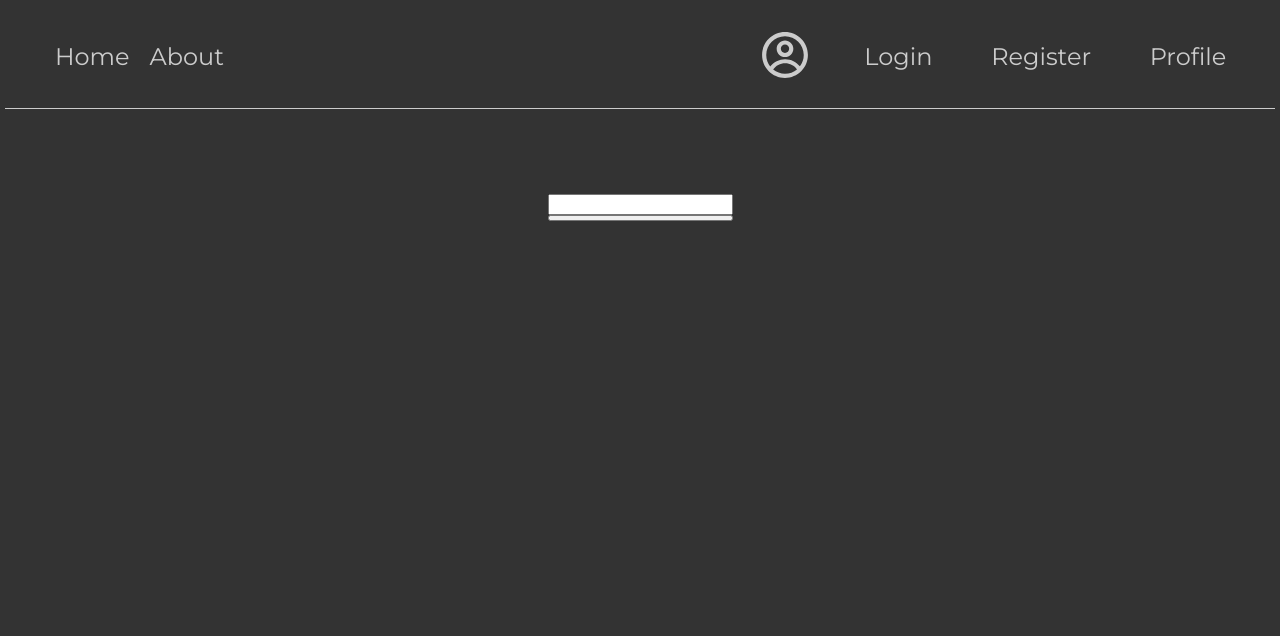
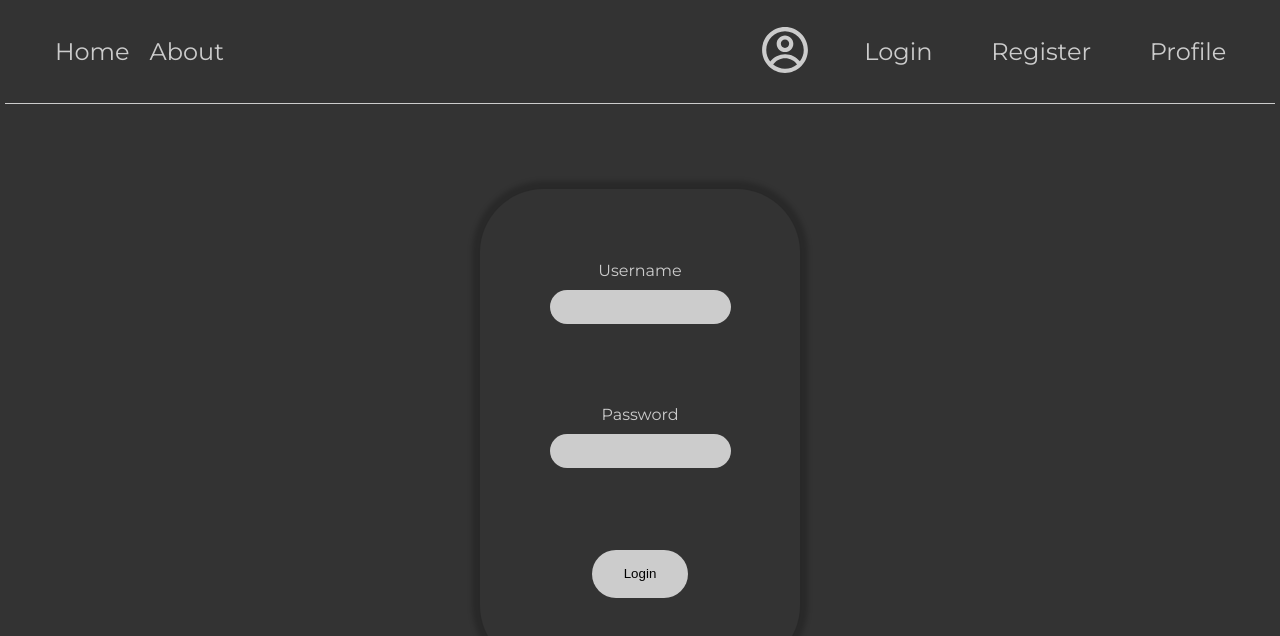
Before and after one commit to SenInao/senharald.com, a React (Create React App) app in the folder frontend/: page /login in a window 1280 px wide. Shown: the top 636 px of the page. Built offline with nearby package versions, Linux system fonts and the light colour scheme.

Commit message:
added css animations

```diff
--- a/frontend/src/components/Login.css
+++ b/frontend/src/components/Login.css
@@ -1,12 +1,86 @@
 .Loginpage {
-	display: flex;
-	flex-direction: column;
-	justify-content: center;
-	align-items: center;
+  height: 100vh;
+
+  display: flex;
+  justify-content: center;
 }
 
-.Loginpage form {
-	display: flex;
-	flex-direction: column;
-	margin: 5rem;
+.inputform-container {
+  margin-top: 10vh;
+  width: 40vh;
+  height: 60vh;
+  display: flex;
+  flex-direction: column;
+  align-items: center;
+  justify-content:space-evenly;
+
+  box-shadow: 0px 0px 5px 8px rgba(0,0,0,0.2);
+  border-radius: 4rem;
 }
+
+.input-container {
+  display: flex;
+  flex-direction: column;
+  text-align: center;
+}
+
+.input-container input {
+  margin: 10px;
+
+  border-radius: 2rem;
+  border: none;
+  height: 2rem;
+  background-color: var(--text-color);
+}
+
+@keyframes text{
+  0% {left: -50vw;}
+  100% {left: 0%;}
+}
+
+.input-container #username-text{
+  position: relative;
+  animation-name: text;
+  animation-duration: 0.5s;
+}
+
+.input-container #password-text{
+  position: relative;
+  animation-name: text;
+  animation-duration: 1.1s;
+}
+
+@keyframes input{
+  0% {left: 100vw;}
+  100% {left: 0%;}
+}
+
+.input-container #username-input{
+  position: relative;
+  animation-name: input;
+  animation-duration: 0.8s;
+}
+
+.input-container #password-input{
+  position: relative;
+  animation-name: input;
+  animation-duration: 1.4s;
+}
+
+@keyframes button {
+  0% {top: 100vh;}
+  100% {top: 0%;}
+}
+
+.inputform-container button {
+  height: 3rem;
+  width: 6rem;
+  border: none;
+  background-color: var(--text-color);
+  border-radius: 2rem;
+  color: black;
+
+  position: relative;
+  animation-name: button;
+  animation-duration: 1.5s;
+}
--- a/frontend/src/components/Login.tsx
+++ b/frontend/src/components/Login.tsx
@@ -3,10 +3,18 @@ import "./Login.css"
 const Login = () => {
 	return (
 		<div className="Loginpage">
-			<form>
-				<input type="text"></input>
-				<button></button>
-			</form>
+      <div className="inputform-container">
+        <div className="input-container">
+          <label id="username-text">Username</label>
+          <input type="text" id="username-input"/>
+        </div>
+
+        <div className="input-container">
+          <label id="password-text">Password</label>
+          <input type="text" id="password-input"/>
+        </div>
+        <button>Login</button>
+      </div>
 		</div>
 	);
 };
```
